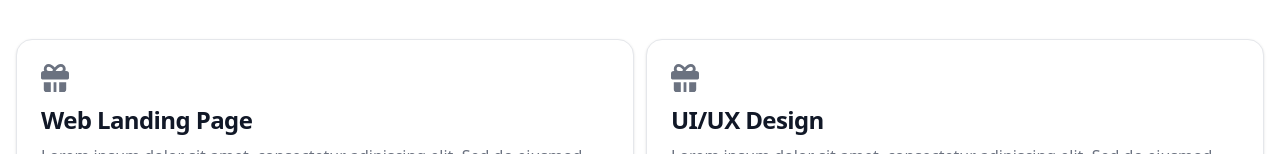
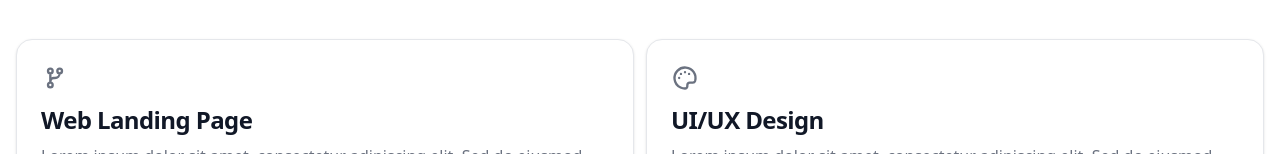
Before and after one commit to ckckckcz/Sora-Official, an Astro site: page / in a window 1280 px wide. Shown: the part 1747-1901 px from the top of the page. Built offline with nearby package versions, Linux system fonts and the light colour scheme; Astro itself is replaced by a stand-in of ours.

Commit message:
update: change icon at offering

```diff
--- a/src/components/Home/Offering.astro
+++ b/src/components/Home/Offering.astro
@@ -4,8 +4,8 @@
         <h1 class="mb-8 lg:mb-12 text-4xl font-bold tracking-tight leading-none text-gray-900 md:text-5xl lg:text-6xl dark:text-white">What we are offering</h1>
         <div class="grid grid-cols-1 lg:grid lg:grid-cols-2 gap-3">
             <div class="w-full p-6 bg-white border border-gray-200 rounded-2xl shadow dark:bg-gray-800 dark:border-gray-700">
-                <svg class="w-7 h-7 text-gray-500 dark:text-gray-400 mb-3" aria-hidden="true" xmlns="http://www.w3.org/2000/svg" fill="currentColor" viewBox="0 0 20 20">
-                    <path d="M18 5h-.7c.229-.467.349-.98.351-1.5a3.5 3.5 0 0 0-3.5-3.5c-1.717 0-3.215 1.2-4.331 2.481C8.4.842 6.949 0 5.5 0A3.5 3.5 0 0 0 2 3.5c.003.52.123 1.033.351 1.5H2a2 2 0 0 0-2 2v3a1 1 0 0 0 1 1h18a1 1 0 0 0 1-1V7a2 2 0 0 0-2-2ZM8.058 5H5.5a1.5 1.5 0 0 1 0-3c.9 0 2 .754 3.092 2.122-.219.337-.392.635-.534.878Zm6.1 0h-3.742c.933-1.368 2.371-3 3.739-3a1.5 1.5 0 0 1 0 3h.003ZM11 13H9v7h2v-7Zm-4 0H2v5a2 2 0 0 0 2 2h3v-7Zm6 0v7h3a2 2 0 0 0 2-2v-5h-5Z"/>
+                <svg class="w-7 h-7 text-gray-500 dark:text-gray-400 mb-3" aria-hidden="true" xmlns="http://www.w3.org/2000/svg" width="24" height="24" fill="none" viewBox="0 0 24 24">
+                    <path stroke="currentColor" stroke-linecap="round" stroke-linejoin="round" stroke-width="2" d="M8 8v8m0-8a2 2 0 1 0 0-4 2 2 0 0 0 0 4Zm0 8a2 2 0 1 0 0 4 2 2 0 0 0 0-4Zm8-8a2 2 0 1 0 0-4 2 2 0 0 0 0 4Zm0 0a4 4 0 0 1-4 4h-1a3 3 0 0 0-3 3"/>
                 </svg>
                 <a href="#">
                     <h5 class="mb-2 text-2xl font-semibold tracking-tight text-gray-900 dark:text-white">Web Landing Page</h5>
@@ -13,8 +13,8 @@
                 <p class="font-normal text-gray-500 dark:text-gray-400">Lorem ipsum dolor sit amet, consectetur adipiscing elit. Sed do eiusmod tempor incididunt ut labore et dolore magna aliqua. Ut enim ad minim veniam, quis nostrud exercitation ullamco laboris nisi ut aliquip ex ea commodo consequat.</p>
             </div>
             <div class="w-full p-6 bg-white border border-gray-200 rounded-2xl shadow dark:bg-gray-800 dark:border-gray-700">
-                <svg class="w-7 h-7 text-gray-500 dark:text-gray-400 mb-3" aria-hidden="true" xmlns="http://www.w3.org/2000/svg" fill="currentColor" viewBox="0 0 20 20">
-                    <path d="M18 5h-.7c.229-.467.349-.98.351-1.5a3.5 3.5 0 0 0-3.5-3.5c-1.717 0-3.215 1.2-4.331 2.481C8.4.842 6.949 0 5.5 0A3.5 3.5 0 0 0 2 3.5c.003.52.123 1.033.351 1.5H2a2 2 0 0 0-2 2v3a1 1 0 0 0 1 1h18a1 1 0 0 0 1-1V7a2 2 0 0 0-2-2ZM8.058 5H5.5a1.5 1.5 0 0 1 0-3c.9 0 2 .754 3.092 2.122-.219.337-.392.635-.534.878Zm6.1 0h-3.742c.933-1.368 2.371-3 3.739-3a1.5 1.5 0 0 1 0 3h.003ZM11 13H9v7h2v-7Zm-4 0H2v5a2 2 0 0 0 2 2h3v-7Zm6 0v7h3a2 2 0 0 0 2-2v-5h-5Z"/>
+                <svg class="w-7 h-7 text-gray-500 dark:text-gray-400 mb-3" aria-hidden="true" xmlns="http://www.w3.org/2000/svg" width="24" height="24" fill="none" viewBox="0 0 24 24">
+                    <path stroke="currentColor" stroke-linecap="round" stroke-linejoin="round" stroke-width="2" d="M12 7h.01m3.486 1.513h.01m-6.978 0h.01M6.99 12H7m9 4h2.706a1.957 1.957 0 0 0 1.883-1.325A9 9 0 1 0 3.043 12.89 9.1 9.1 0 0 0 8.2 20.1a8.62 8.62 0 0 0 3.769.9 2.013 2.013 0 0 0 2.03-2v-.857A2.036 2.036 0 0 1 16 16Z"/>
                 </svg>
                 <a href="#">
                     <h5 class="mb-2 text-2xl font-semibold tracking-tight text-gray-900 dark:text-white">UI/UX Design</h5>
```
